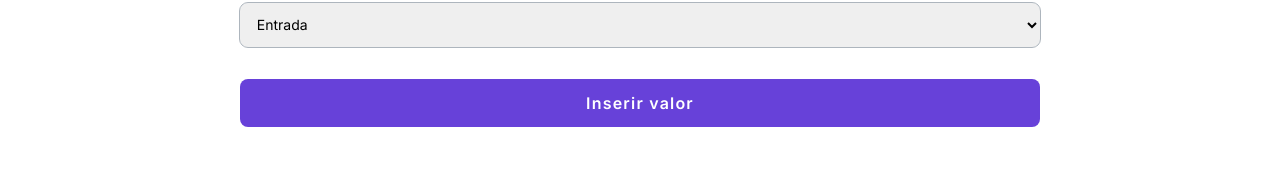
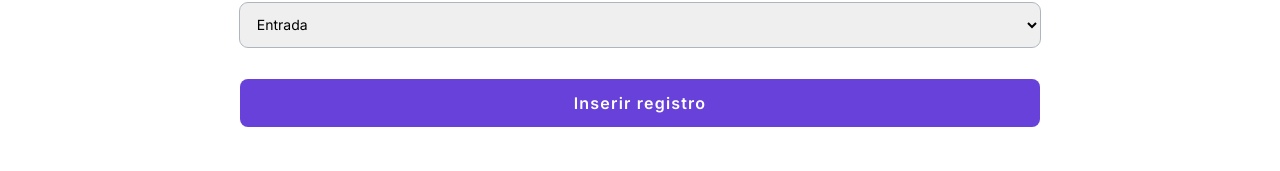
Before and after one commit to Kenzie-Academy-Brasil-Developers/m5-t22-demos-monorepo, a React (Vite) app in the folder 08 - useState - Projeto Control Finance/: page / in a window 1280 px wide. Shown: the part 375-546 px from the top of the page. Built offline with nearby package versions, Linux system fonts and the light colour scheme.

Commit message:
added m5-t22-sp3-demo1 initial template

```diff
--- a/08 - useState - Projeto Control Finance/src/components/sections/RegisterSection/index.jsx
+++ b/08 - useState - Projeto Control Finance/src/components/sections/RegisterSection/index.jsx
@@ -34,7 +34,7 @@
           </select>
         </div>
 
-        <button className="btn">Inserir valor</button>
+        <button className="btn">Inserir registro</button>
       </form>
     </section>
   );
```
